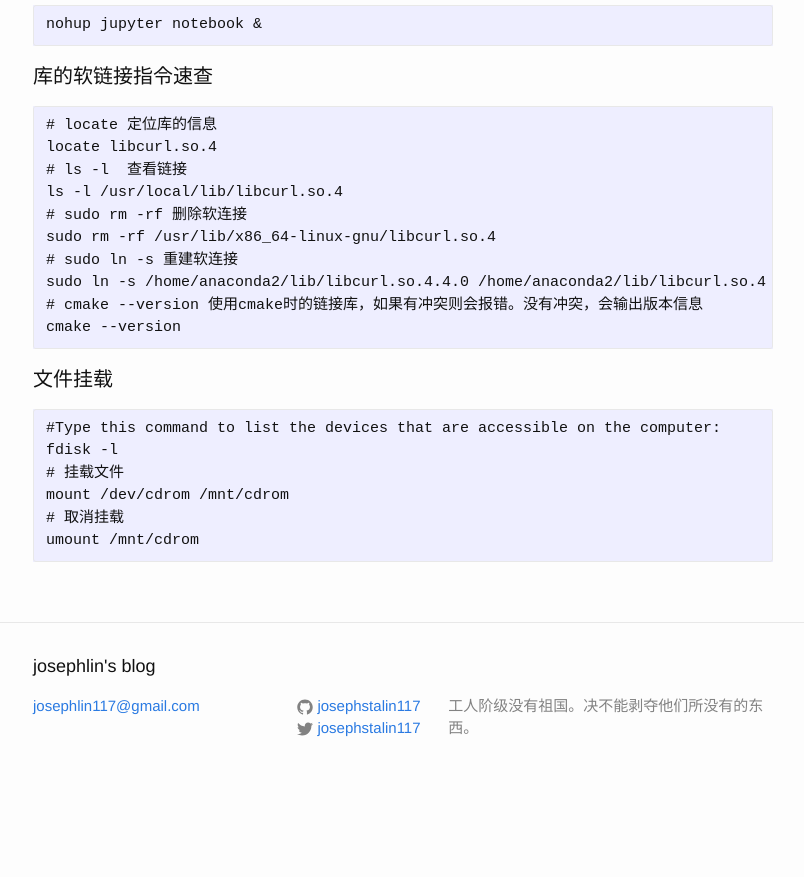
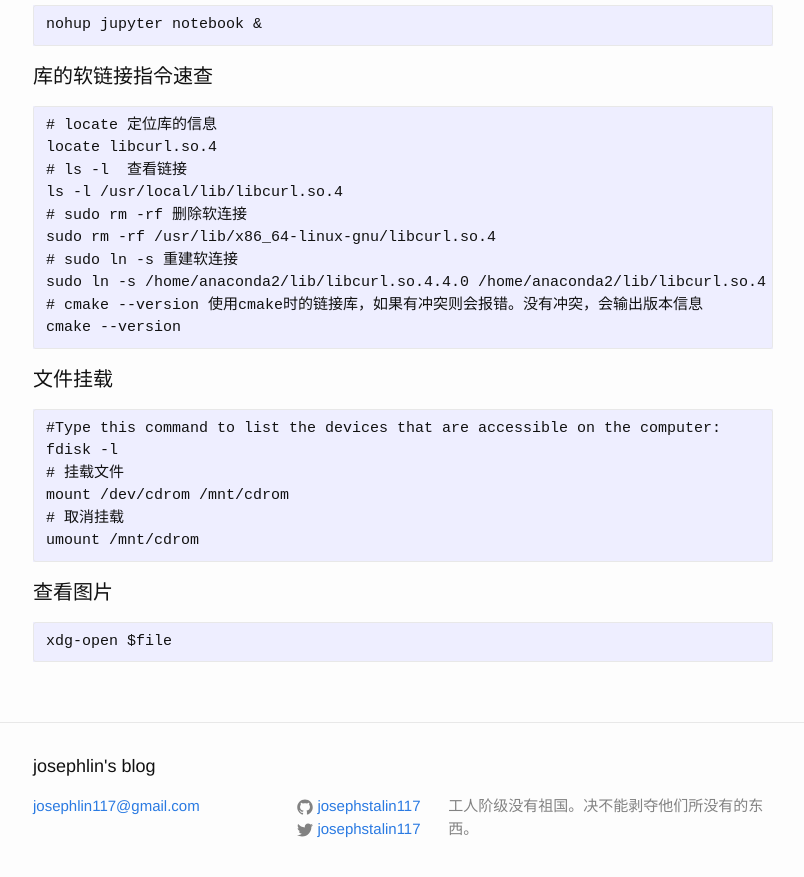
Before and after one commit to josephstalin117/josephstalin117.github.io, a Jekyll site: the page built from _posts/2016-04-04-linux.markdown, in a window 1280 px wide and 900 px high, scrolled down 3606 px. Shown: the top 877 px of the window, without its empty margins (237-1041 px from the left). Built offline with Jekyll 4.4.1, drawn with Linux system fonts in a browser that asks for light colours; before the commit the page ends 4406 px from its top, so only the background shows below that.

Commit message:
add xdg-open

````diff
--- a/_posts/2016-04-04-linux.markdown
+++ b/_posts/2016-04-04-linux.markdown
@@ -195,3 +195,8 @@ mount /dev/cdrom /mnt/cdrom
 # 取消挂载
 umount /mnt/cdrom
 ```
+
+#### 查看图片
+```
+xdg-open $file
+```
````
